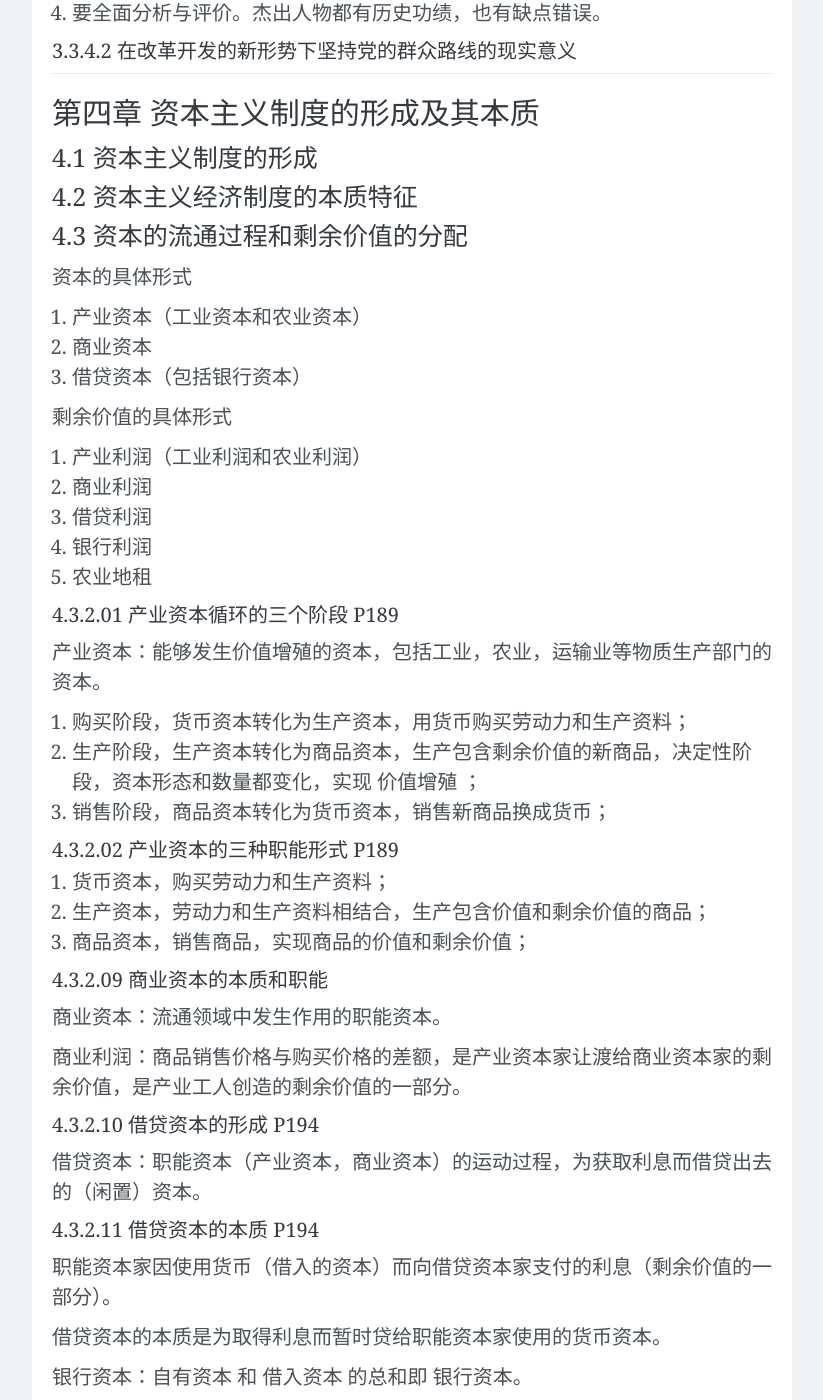
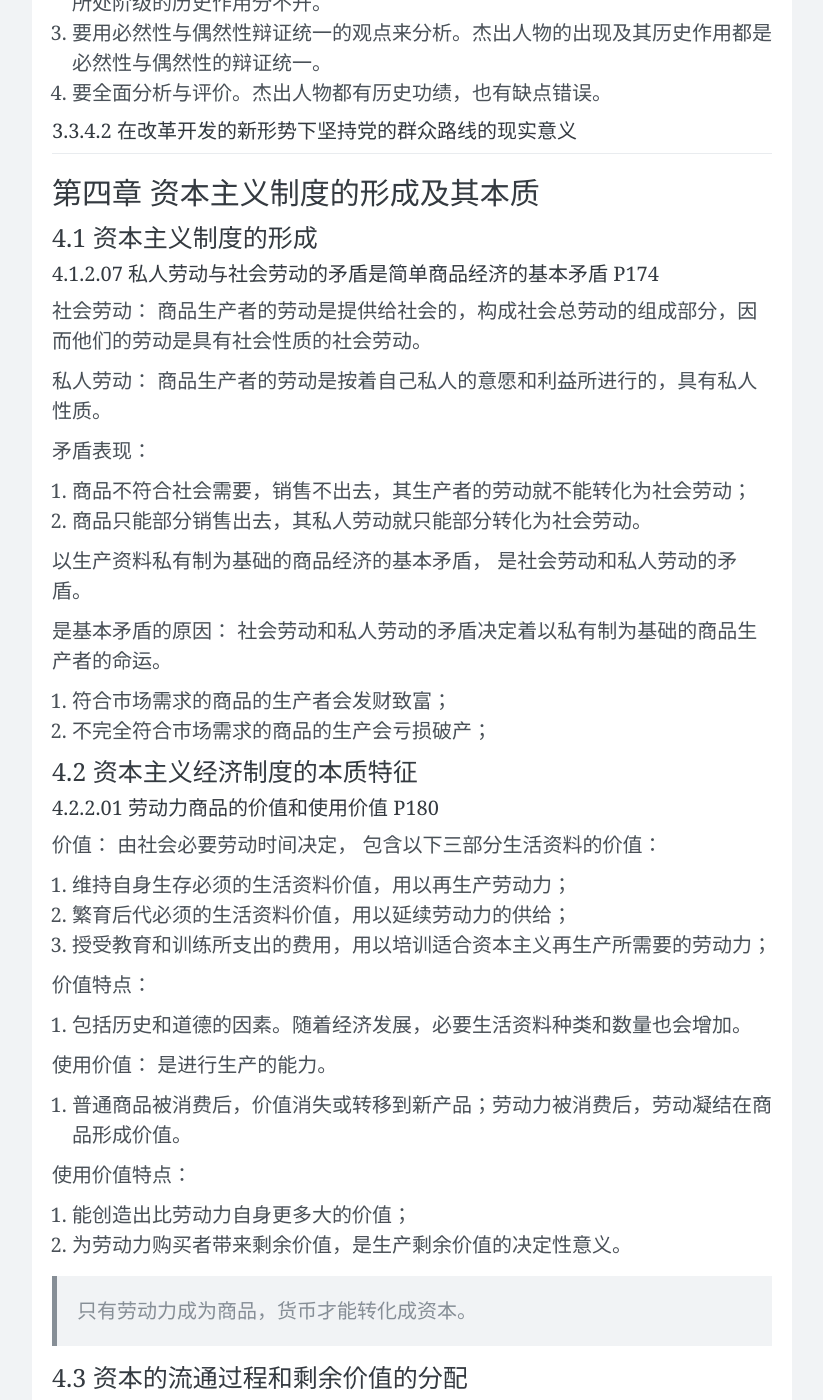
Before and after one commit to wangtiga/wangtiga.github.io, a Jekyll site: the page built from _previews/3709_target.md, in a window 1280 px wide and 1400 px high, scrolled down 2411 px. Shown: the whole window, without its empty margins (228-1051 px from the left). Built offline with Jekyll 4.4.1, drawn with Linux system fonts in a browser that asks for light colours; nearby versions of some CDN libraries; comment, search, counter and statistics services are not loaded; some of the changed text lies outside the part shown.

Commit message:
updated from mac

```diff
--- a/_previews/3709_target.md
+++ b/_previews/3709_target.md
@@ -46,7 +46,52 @@ P164
 
 ### 4.1 资本主义制度的形成
 
+##### 4.1.2.07 私人劳动与社会劳动的矛盾是简单商品经济的基本矛盾 P174
+
+社会劳动：
+商品生产者的劳动是提供给社会的，构成社会总劳动的组成部分，因而他们的劳动是具有社会性质的社会劳动。
+
+私人劳动：
+商品生产者的劳动是按着自己私人的意愿和利益所进行的，具有私人性质。
+
+矛盾表现：
+1. 商品不符合社会需要，销售不出去，其生产者的劳动就不能转化为社会劳动；
+2. 商品只能部分销售出去，其私人劳动就只能部分转化为社会劳动。
+
+以生产资料私有制为基础的商品经济的基本矛盾，
+是社会劳动和私人劳动的矛盾。
+
+是基本矛盾的原因：
+社会劳动和私人劳动的矛盾决定着以私有制为基础的商品生产者的命运。
+1. 符合市场需求的商品的生产者会发财致富；
+2. 不完全符合市场需求的商品的生产会亏损破产；
+
+
+
 ### 4.2 资本主义经济制度的本质特征
+
+##### 4.2.2.01 劳动力商品的价值和使用价值 P180
+
+价值：
+由社会必要劳动时间决定，
+包含以下三部分生活资料的价值：
+1. 维持自身生存必须的生活资料价值，用以再生产劳动力；
+2. 繁育后代必须的生活资料价值，用以延续劳动力的供给；
+3. 授受教育和训练所支出的费用，用以培训适合资本主义再生产所需要的劳动力；
+
+价值特点：
+1. 包括历史和道德的因素。随着经济发展，必要生活资料种类和数量也会增加。
+
+使用价值：
+是进行生产的能力。
+1. 普通商品被消费后，价值消失或转移到新产品；劳动力被消费后，劳动凝结在商品形成价值。
+
+使用价值特点：
+1. 能创造出比劳动力自身更多大的价值；
+2. 为劳动力购买者带来剩余价值，是生产剩余价值的决定性意义。
+
+> 只有劳动力成为商品，货币才能转化成资本。
+
 
 ### 4.3 资本的流通过程和剩余价值的分配
 
@@ -179,7 +224,8 @@ P164
 2. 贸易全球化
 3. 资本全球化
 
-> P229 经济全球化是指 生产不断发展，科技加速进步，社会分工和国际分工不断深化，生产的社会化和屯墢程序不断提高的情况下，世界各国，各地区的经济活动越来越超出一国和地区的范围而相互联系，相互依赖的过程。
+> P229 经济全球化是指 生产不断发展，科技加速进步，社会分工和国际分工不断深化，生产的社会化和国际化程度不断提高的情况下，世界各国，各地区的经济活动越来越超出一国和地区的范围而相互联系，相互依赖的过程。
+
 
 ### 5.3 资本主义的历史地位和发展趋势
 
```
Also changed, not shown: _previews/2020-11-29-3709_2020_08.md (+5 -2 lines).
